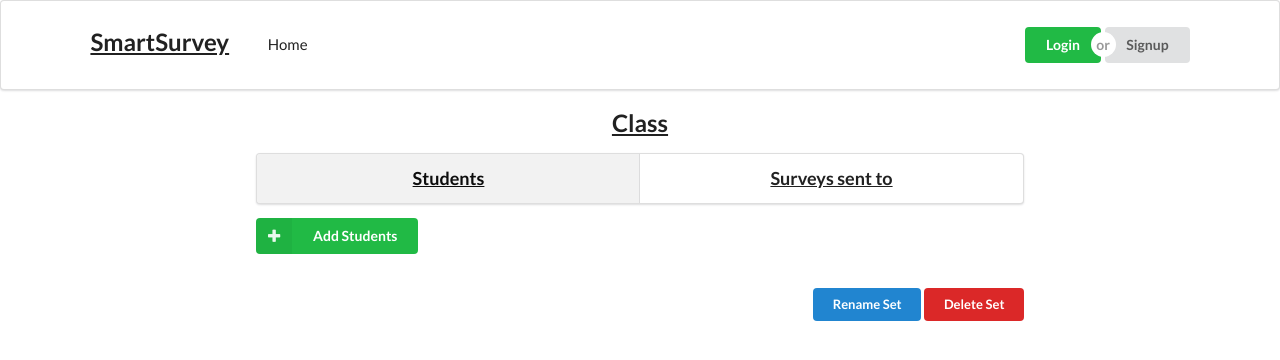
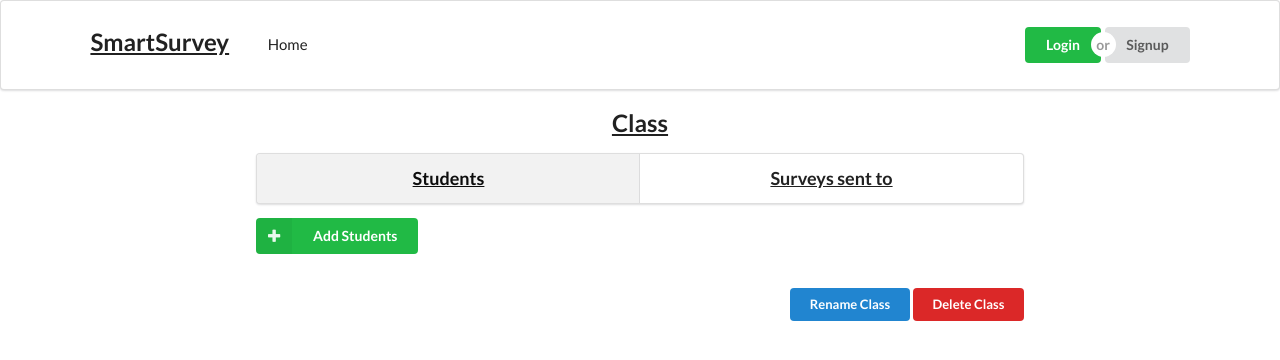
Before and after one commit to badger1661/smart-survey, a Django app: template templates/users/view_set.html in a window 1280 px wide. Shown: the top 360 px of the page. Run offline with Django 3.2, Linux system fonts and the light colour scheme; the template is opened without the code that fills it, so the values that code supplies are empty; some libraries are stand-ins or nearby versions.

Commit message:
spelling

```diff
--- a/templates/form/view_replies.html
+++ b/templates/form/view_replies.html
@@ -202,7 +202,7 @@
 <div class="ui basic modal" id="delete_modal">
     <div class="ui raised text container segment center aligned">
 
-      <div class="ui horizontal divider">Delete Form</div>
+      <div class="ui horizontal divider">Delete Survey</div>
       <div class="ui form segment">
         <h2>
           <font color="black">Are you sure you want to delete {{ form.title }}</font>
--- a/templates/users/view_set.html
+++ b/templates/users/view_set.html
@@ -123,8 +123,8 @@
     <!--  SURVEYS END -->
     <br>
 
-    <button id="delete_button" class="ui right floated small negative button">Delete Set</button>
-    <button id="rename_button" class="ui right floated small primary button">Rename Set</button>
+    <button id="delete_button" class="ui right floated small negative button">Delete Class</button>
+    <button id="rename_button" class="ui right floated small primary button">Rename Class</button>
 
     <div class="ui basic modal" id="delete_modal">
         <div class="ui raised text container segment center aligned">
@@ -147,7 +147,7 @@
       <div class="ui basic modal" id="rename_modal">
         <div class="ui raised text container segment center aligned">
 
-          <div class="ui horizontal divider">Rename Set</div>
+          <div class="ui horizontal divider">Rename Class</div>
           <div class="ui form segment">
             <h2>
               <font color="black">What do you want to rename {{ set.name }} to?</font>
```
